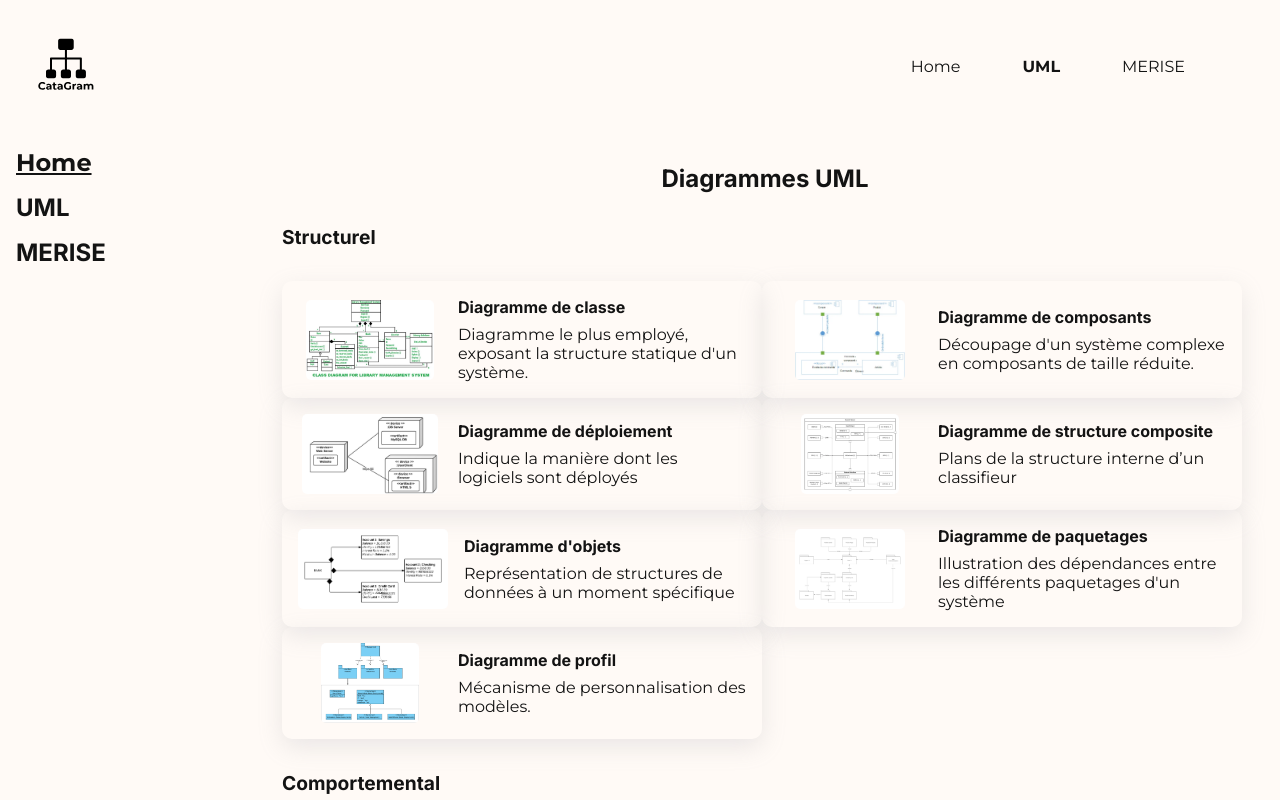
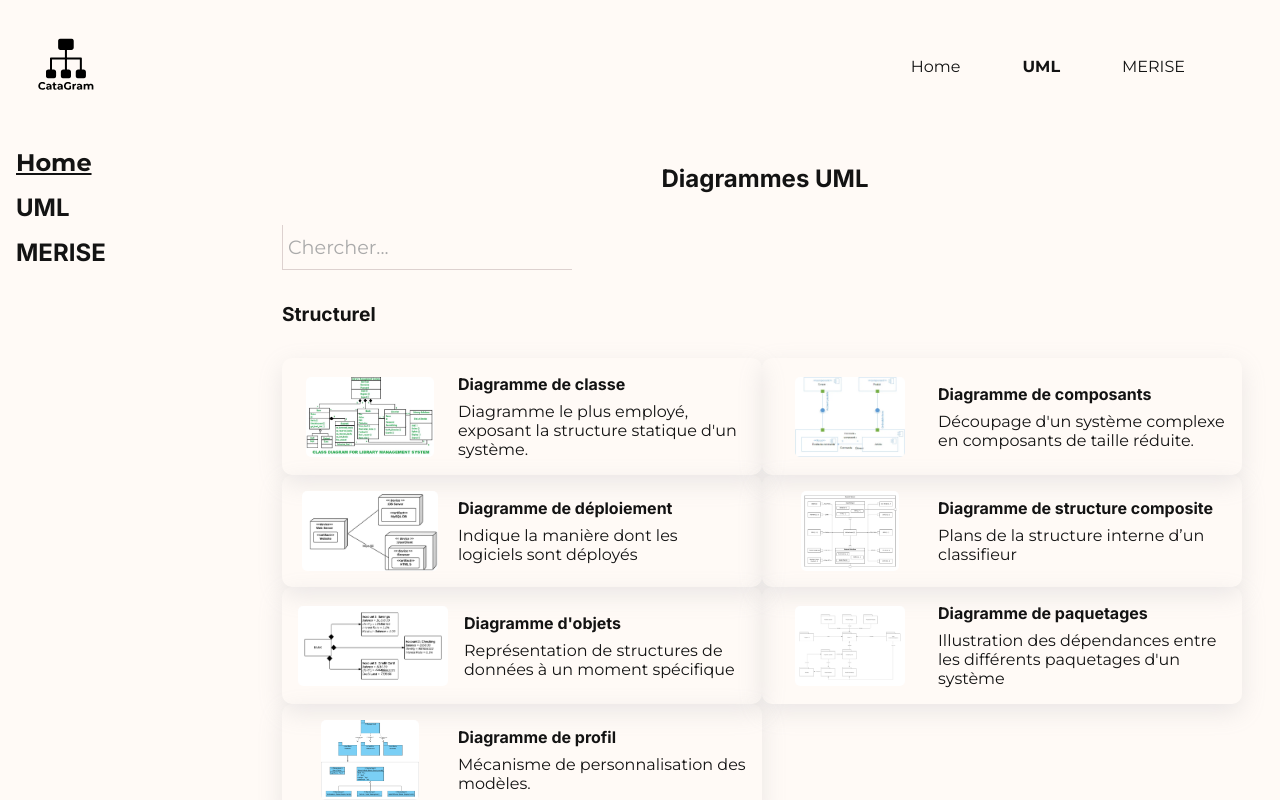
Before and after one commit to 2023-cda-alt-devops-p4/catagram_Pierre_Fraisse, an Angular app in the folder catagram_frontend/: page /uml in a window 1280 px wide. Shown: the top 800 px of the page. Built offline with nearby package versions, Linux system fonts and the light colour scheme.

Commit message:
refactor(search bar): implementation of search bar
Search bar implemented and fonctionnal on diagram pages

```diff
--- a/catagram_frontend/src/app/app.module.ts
+++ b/catagram_frontend/src/app/app.module.ts
@@ -13,6 +13,7 @@ import { HamburgerComponent } from './components/hamburger/hamburger.component';
 import { HomeCardComponent } from './components/home-card/home-card.component';
 import {HttpClientModule} from "@angular/common/http";
 import { DiagramPageComponent } from './pages/diagram-page/diagram-page.component';
+import { SearchBarComponent } from './components/search-bar/search-bar.component';
 
 @NgModule({
   declarations: [
@@ -26,7 +27,8 @@ import { DiagramPageComponent } from './pages/diagram-page/diagram-page.componen
     AccordionComponent,
     HamburgerComponent,
     HomeCardComponent,
-    DiagramPageComponent
+    DiagramPageComponent,
+    SearchBarComponent
   ],
   imports: [
     BrowserModule,
--- /dev/null
+++ b/catagram_frontend/src/app/components/search-bar/search-bar.component.css
@@ -0,0 +1,20 @@
+.input-container {
+    width: 100%;
+    display: flex;
+}
+input.styled-input {
+    width: 30%;
+    background-color: var(--color-primary);
+    border: none;
+    outline: none;
+    border-bottom: 1px solid var(--color-secondary);
+    border-left: 1px solid var(--color-secondary);
+    font-family: var(--font-primary); /* replace 'YourFontFamily' with your actual font family */
+    font-size: var(--font-size-med-large);
+    padding: 10px 5px;
+}
+
+/* Placeholder styles, if you want to customize the look of the placeholder */
+input.styled-input::placeholder {
+    color: #aaa;
+}
--- /dev/null
+++ b/catagram_frontend/src/app/components/search-bar/search-bar.component.html
@@ -0,0 +1,3 @@
+<div class="input-container">
+    <input class="styled-input" type="text" #searchInput placeholder="Chercher..." (input)="search(searchInput.value)">
+</div>
--- /dev/null
+++ b/catagram_frontend/src/app/components/search-bar/search-bar.component.ts
@@ -0,0 +1,15 @@
+import { Component, Output, EventEmitter } from '@angular/core';
+
+@Component({
+  selector: 'app-search-bar',
+  templateUrl: './search-bar.component.html',
+  styleUrls: ['./search-bar.component.css']
+})
+
+export class SearchBarComponent {
+  @Output() searchEvent = new EventEmitter<string>();
+
+  search(query: string) {
+    this.searchEvent.emit(query);
+  }
+}
--- a/catagram_frontend/src/app/pages/diagram-page/diagram-page.component.css
+++ b/catagram_frontend/src/app/pages/diagram-page/diagram-page.component.css
@@ -5,6 +5,10 @@
     flex-direction: column;
     gap: 2rem;
     align-items: center;
+}
+
+app-search-bar {
+    width: 100%;
 }
 
 .cards-container {
--- a/catagram_frontend/src/app/pages/diagram-page/diagram-page.component.html
+++ b/catagram_frontend/src/app/pages/diagram-page/diagram-page.component.html
@@ -1,9 +1,10 @@
 <div class="container">
     <h2>{{ getTitle(dataModelType) }}</h2>
-    <div class="cards-container" *ngFor="let type of getDiagramTypes()">
+    <app-search-bar (searchEvent)="handleSearch($event)"></app-search-bar>
+    <div class="cards-container" *ngFor="let type of getDisplayedDiagramTypes()">
         <h3>{{ type }}</h3>
         <div class="cards-type-container">
-            <div class="card-container" *ngFor="let diagram of diagramsByType[type]">
+            <div class="card-container" *ngFor="let diagram of displayedDiagramsByType[type]">
                 <app-card-mini [diagram]="diagram" (openModalRequest)="openModal($event)"></app-card-mini>
                 <app-card *ngIf="showModal && activeDiagram === diagram"
                           [diagram]="activeDiagram"
--- a/catagram_frontend/src/app/pages/diagram-page/diagram-page.component.ts
+++ b/catagram_frontend/src/app/pages/diagram-page/diagram-page.component.ts
@@ -1,11 +1,12 @@
-import { Component, Input, OnDestroy, OnInit } from '@angular/core';
+import { Component, OnDestroy, OnInit } from '@angular/core';
+import { ActivatedRoute } from "@angular/router";
+import { Subscription } from "rxjs";
+
 import { Diagram } from "../../models/diagram";
-import { DataModel } from "../../models/data-model";
+import { AccordionService } from "../../services/accordion.service";
 import { DiagramsService } from "../../services/diagrams.service";
-import { Subscription } from "rxjs";
 import { ModalService } from "../../services/modal.service";
-import {ActivatedRoute} from "@angular/router";
-import {AccordionService} from "../../services/accordion.service";
+import { SearchService } from "../../services/search.service";
 
 @Component({
   selector: 'app-diagram-page',
@@ -15,10 +16,11 @@ import {AccordionService} from "../../services/accordion.service";
 export class DiagramPageComponent implements OnInit, OnDestroy {
   dataModelTypes: string[] = [];
   dataModelType: string | null = null;
-  dataModels: DataModel[] = [];
   diagramsByType: { [type: string]: Diagram[] } = {};
   showModal: boolean = false;
   activeDiagram: Diagram | null = null;
+  displayedDiagramsByType: { [type: string]: Diagram[] } = {};
+  allDiagramsForCurrentModel: Diagram[] = [];
 
   private subscription: Subscription = new Subscription();
 
@@ -26,8 +28,8 @@ export class DiagramPageComponent implements OnInit, OnDestroy {
       private diagramsService: DiagramsService,
       private modalService: ModalService,
       private route: ActivatedRoute,
-      private accordionService: AccordionService
-
+      private accordionService: AccordionService,
+      private searchService: SearchService
   ) { }
 
   ngOnInit() {
@@ -37,7 +39,6 @@ export class DiagramPageComponent implements OnInit, OnDestroy {
       this.diagramsService.getDataModelTypes().subscribe(types => {
         this.dataModelTypes = types;
       });
-
 
       this.modalService.showModal$.subscribe(isOpen => {
         this.showModal = isOpen;
@@ -50,12 +51,11 @@ export class DiagramPageComponent implements OnInit, OnDestroy {
       this.diagramsService.fetchDataModel().subscribe(dataModel => {
         const currentModel = dataModel.find(dm => dm.dataModel === this.dataModelType);
         if (currentModel) {
+          this.allDiagramsForCurrentModel = currentModel.diagrams;
           this.diagramsByType = this.accordionService.groupDiagramsByType(currentModel.diagrams);
+          this.displayedDiagramsByType = {...this.diagramsByType};
         }
       });
-
-
-
     });
   }
 
@@ -72,18 +72,21 @@ export class DiagramPageComponent implements OnInit, OnDestroy {
     return modelType === 'uml' ? 'Diagrammes UML' : 'Modèles MERISE';
   }
 
-  get diagramsForCurrentType(): Diagram[] {
-    return this.diagramsByType[this.dataModelType || ''] || [];
+  getDisplayedDiagramTypes(): string[] {
+    return Object.keys(this.displayedDiagramsByType);
   }
 
-  getDiagramTypes(): string[] {
-    return Object.keys(this.diagramsByType);
+  handleSearch(query: string) {
+    let filtered: Diagram[] = [];
+    if (query.trim() === "") {
+      this.displayedDiagramsByType = {...this.diagramsByType};
+    } else {
+      filtered = this.searchService.search(this.allDiagramsForCurrentModel, query);
+      this.displayedDiagramsByType = this.accordionService.groupDiagramsByType(filtered);
+    }
   }
 
-
   ngOnDestroy() {
-    if (this.subscription) {
       this.subscription.unsubscribe();
-    }
   }
 }
--- /dev/null
+++ b/catagram_frontend/src/app/services/search.service.ts
@@ -0,0 +1,14 @@
+import { Injectable } from '@angular/core';
+import { Diagram } from '../models/diagram';
+
+@Injectable({
+  providedIn: 'root'
+})
+export class SearchService {
+  search(diagrams: Diagram[], query: string): Diagram[] {
+    console.log("service diagrams: ", diagrams)
+    return diagrams.filter(diagram =>
+        diagram.title.toLowerCase().includes(query.toLowerCase())
+    );
+  }
+}
--- a/catagram_frontend/src/styles.css
+++ b/catagram_frontend/src/styles.css
@@ -10,6 +10,7 @@
   --font-size-xlarge: 3rem;
   /*colors variables*/
   --color-primary: #FFFAF6;
+  --color-secondary: #DDD1CF;
   --color-text:#131313;
   /*shadow variables*/
   --shadow-small: rgba(149, 157, 165, 0.2) 0px 8px 24px;
```
Also changed, not shown: 1 other file (tests, documents, lock files or other folders).
